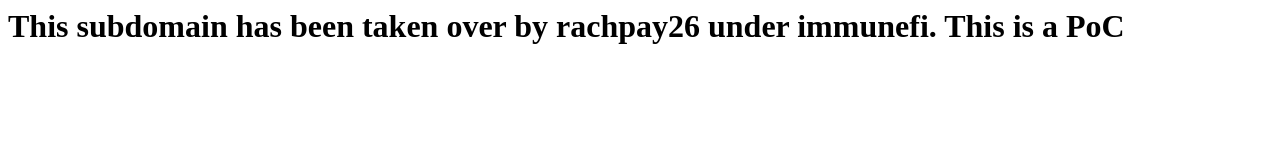
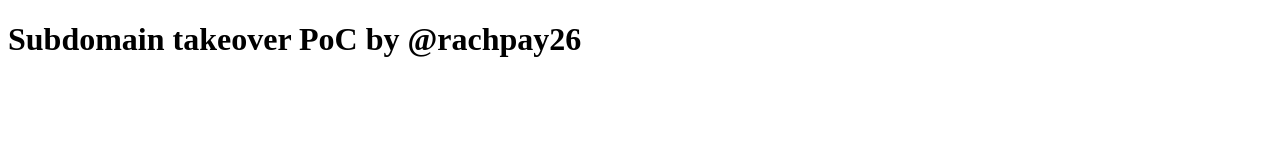
Before and after one commit to Infinitea2/elixirprotocol.github.io, a plain HTML site: page index.html in a window 1280 px wide. Drawn offline with Linux system fonts and the light colour scheme.

Commit message:
Update index.html

```diff
--- a/index.html
+++ b/index.html
@@ -1,3 +1,11 @@
-<html>
-  <h1>This subdomain has been taken over by rachpay26 under immunefi. This is a PoC</h1>
+<!DOCTYPE html>
+<html lang="en">
+<head>
+    <meta charset="UTF-8">
+    <meta name="viewport" content="width=device-width, initial-scale=1.0">
+    <title>Subdomain Takeover</title>
+</head>
+<body>
+    <h1>Subdomain takeover PoC by @rachpay26</h1>
+</body>
 </html>
```
